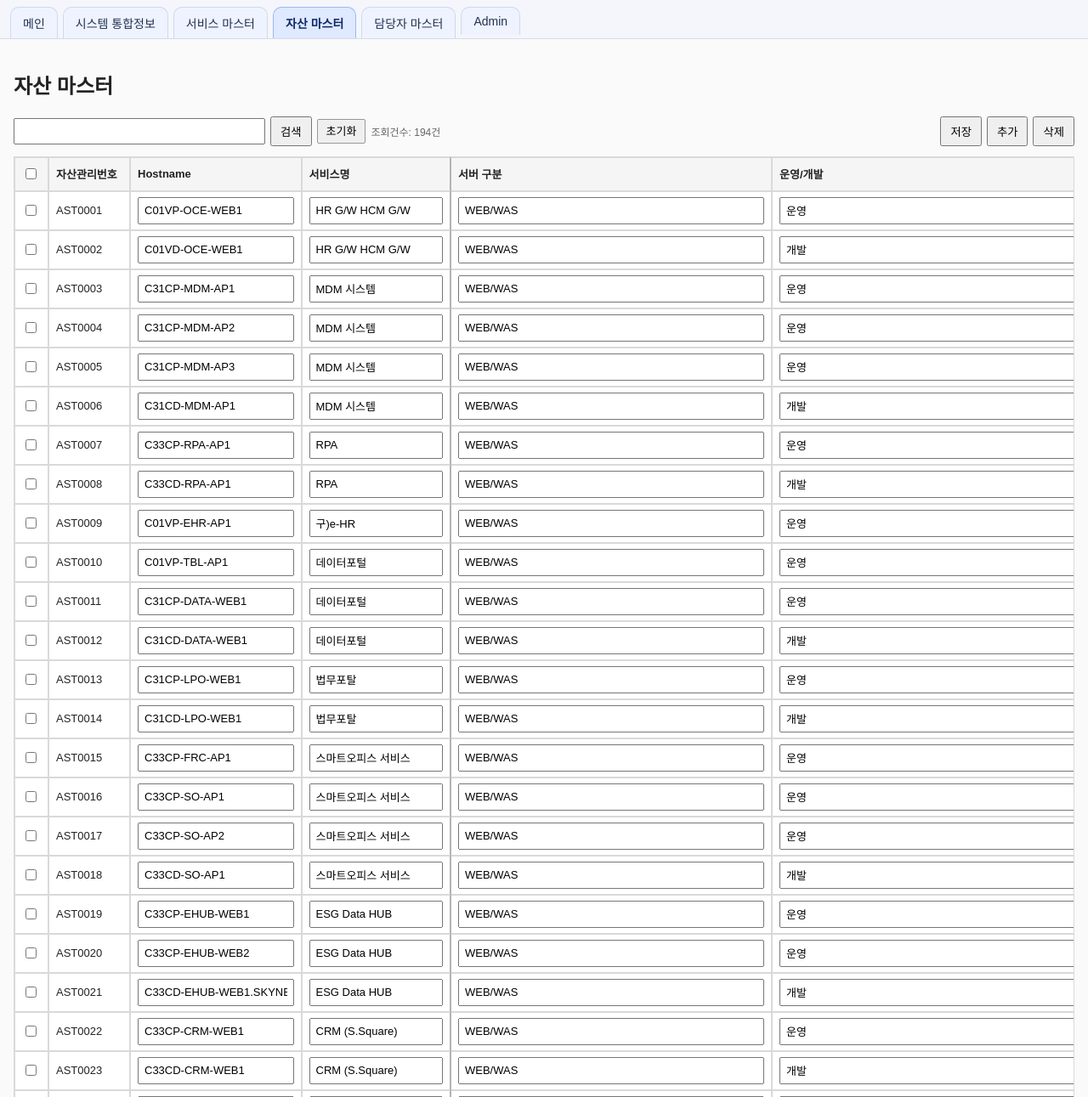
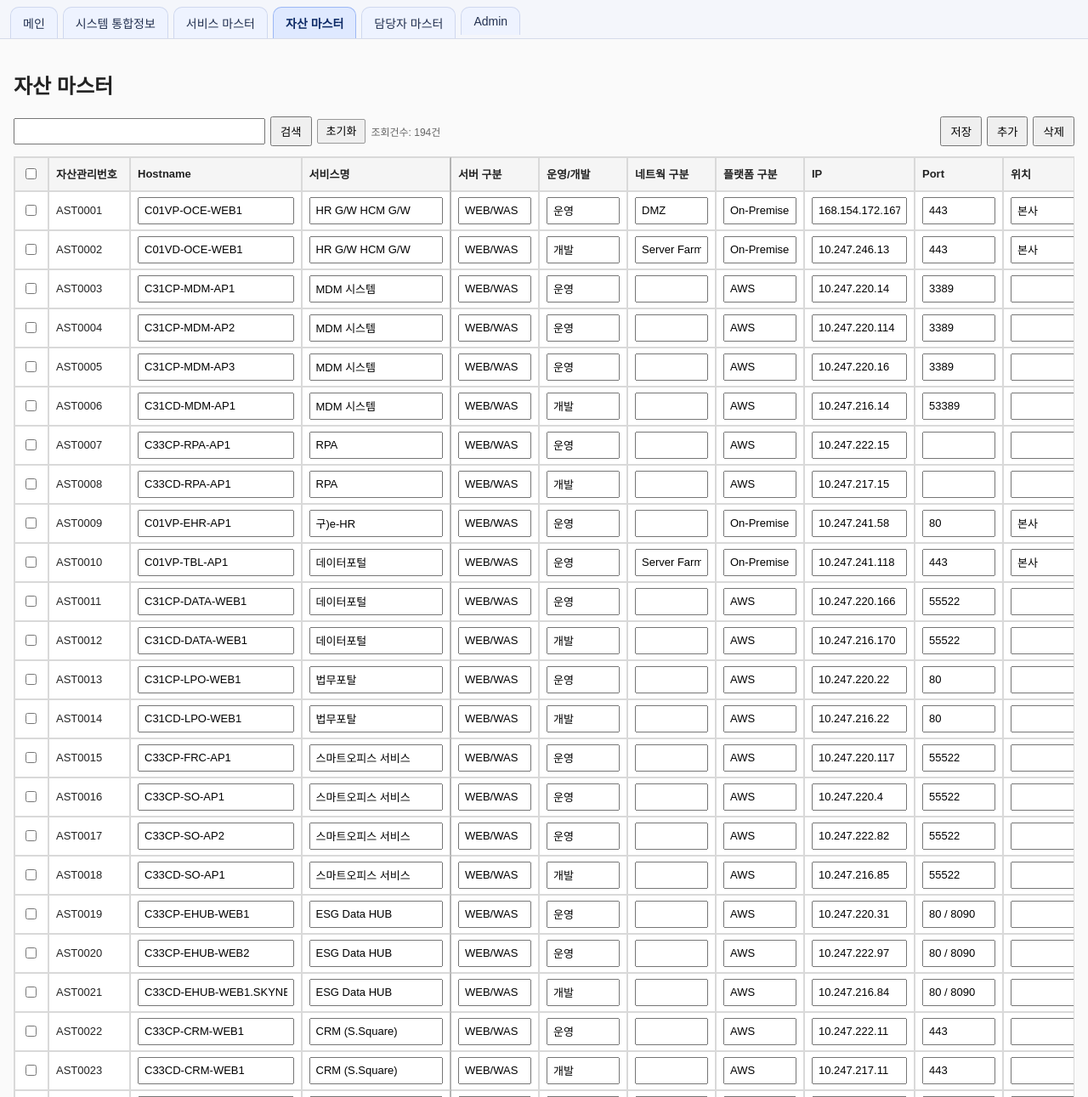
Before and after one commit to ITO-skchem/mvp_ITAM, a Django app: page /masters/components/ in a window 1280 px wide. Shown: the part 50-1341 px from the top of the page at 85% size. Run offline with Django 4.2, Linux system fonts and the light colour scheme; a user stored in the database is signed in; data comes from the database, SQL or seed files in the repository; both versions use the stored data as it was after the commit.

Commit message:
웹 자산/컴포넌트 목록 화면 개선사항과 DB 스냅샷을 반영한다.
리스트 표시/편집 동작을 정리해 최신 개발 상태를 원격 저장소와 동기화한다.

Made-with: Cursor

```diff
--- a/web/templates/web/component_master_list.html
+++ b/web/templates/web/component_master_list.html
@@ -45,6 +45,112 @@
     #component-table td.service-name-col input[data-field="system_name"] {
         width: 100%;
         max-width: 100%;
+        box-sizing: border-box;
+    }
+    #component-table th.server-type-col,
+    #component-table td.server-type-col {
+        width: 8em !important;
+        min-width: 8em !important;
+        max-width: 8em !important;
+    }
+    #component-table th.operation-dev-col,
+    #component-table td.operation-dev-col {
+        width: 8em !important;
+        min-width: 8em !important;
+        max-width: 8em !important;
+    }
+    #component-table th.network-zone-col,
+    #component-table td.network-zone-col {
+        width: 8em !important;
+        min-width: 8em !important;
+        max-width: 8em !important;
+    }
+    #component-table td.server-type-col input[data-field="server_type"],
+    #component-table td.operation-dev-col input[data-field="operation_dev"],
+    #component-table td.network-zone-col input[data-field="network_zone"] {
+        width: 100% !important;
+        max-width: 100% !important;
+        box-sizing: border-box;
+    }
+    #component-table th.platform-type-col,
+    #component-table td.platform-type-col {
+        width: 8em !important;
+        min-width: 8em !important;
+        max-width: 8em !important;
+    }
+    #component-table th.ip-col,
+    #component-table td.ip-col {
+        width: 10em !important;
+        min-width: 10em !important;
+        max-width: 10em !important;
+    }
+    #component-table th.port-col,
+    #component-table td.port-col {
+        width: 8em !important;
+        min-width: 8em !important;
+        max-width: 8em !important;
+    }
+    #component-table th.location-col,
+    #component-table td.location-col {
+        width: 8em !important;
+        min-width: 8em !important;
+        max-width: 8em !important;
+    }
+    #component-table th.mw-col,
+    #component-table td.mw-col {
+        width: 10em !important;
+        min-width: 10em !important;
+        max-width: 10em !important;
+    }
+    #component-table th.os-dbms-col,
+    #component-table td.os-dbms-col {
+        width: 15em !important;
+        min-width: 15em !important;
+        max-width: 15em !important;
+    }
+    #component-table th.url-db-col,
+    #component-table td.url-db-col {
+        width: 15em !important;
+        min-width: 15em !important;
+        max-width: 15em !important;
+    }
+    #component-table th.ssl-domain-col,
+    #component-table td.ssl-domain-col {
+        width: 10em !important;
+        min-width: 10em !important;
+        max-width: 10em !important;
+    }
+    #component-table th.cert-format-col,
+    #component-table td.cert-format-col {
+        width: 10em !important;
+        min-width: 10em !important;
+        max-width: 10em !important;
+    }
+    #component-table th.remark1-col,
+    #component-table td.remark1-col {
+        width: 10em !important;
+        min-width: 10em !important;
+        max-width: 10em !important;
+    }
+    #component-table th.remark2-col,
+    #component-table td.remark2-col {
+        width: 10em !important;
+        min-width: 10em !important;
+        max-width: 10em !important;
+    }
+    #component-table td.platform-type-col input[data-field="platform_type"],
+    #component-table td.ip-col input[data-field="ip"],
+    #component-table td.port-col input[data-field="port"],
+    #component-table td.location-col input[data-field="location"],
+    #component-table td.mw-col input[data-field="mw"],
+    #component-table td.os-dbms-col input[data-field="os_dbms"],
+    #component-table td.url-db-col input[data-field="url_or_db_name"],
+    #component-table td.ssl-domain-col input[data-field="ssl_domain"],
+    #component-table td.cert-format-col input[data-field="cert_format"],
+    #component-table td.remark1-col input[data-field="remark1"],
+    #component-table td.remark2-col input[data-field="remark2"] {
+        width: 100% !important;
+        max-width: 100% !important;
         box-sizing: border-box;
     }
     #component-table .sticky-col {
@@ -99,20 +205,20 @@
                     <th class="sticky-col mgmt-col">자산관리번호</th>
                     <th class="sticky-col hostname-col">Hostname</th>
                     <th class="sticky-col service-name-col sticky-boundary">서비스명</th>
-                    <th>서버 구분</th>
-                    <th>운영/개발</th>
-                    <th>네트웍 구분</th>
-                    <th>플랫폼 구분</th>
-                    <th>IP</th>
-                    <th>Port</th>
-                    <th>위치</th>
-                    <th>MW</th>
-                    <th>OS/DBMS</th>
-                    <th>URL/DB명</th>
-                    <th>SSL 도메인</th>
-                    <th>인증서 포맷</th>
-                    <th>비고1</th>
-                    <th>비고2</th>
+                    <th class="server-type-col">서버 구분</th>
+                    <th class="operation-dev-col">운영/개발</th>
+                    <th class="network-zone-col">네트웍 구분</th>
+                    <th class="platform-type-col">플랫폼 구분</th>
+                    <th class="ip-col">IP</th>
+                    <th class="port-col">Port</th>
+                    <th class="location-col">위치</th>
+                    <th class="mw-col">MW</th>
+                    <th class="os-dbms-col">OS/DBMS</th>
+                    <th class="url-db-col">URL/DB명</th>
+                    <th class="ssl-domain-col">SSL 도메인</th>
+                    <th class="cert-format-col">인증서 포맷</th>
+                    <th class="remark1-col">비고1</th>
+                    <th class="remark2-col">비고2</th>
                     <th>오류</th>
                 </tr>
             </thead>
@@ -127,20 +233,20 @@
                     </td>
                     <td class="sticky-col hostname-col"><input type="text" data-field="hostname" value="{{ c.hostname }}"></td>
                     <td class="sticky-col service-name-col sticky-boundary"><input type="text" data-field="system_name" list="service-name-list" value="{{ c.system_name }}"></td>
-                    <td><input type="text" data-field="server_type" value="{{ c.server_type }}"></td>
-                    <td><input type="text" data-field="operation_dev" value="{{ c.operation_dev }}"></td>
-                    <td><input type="text" data-field="network_zone" value="{{ c.network_zone }}"></td>
-                    <td><input type="text" data-field="platform_type" value="{{ c.platform_type }}"></td>
-                    <td><input type="text" data-field="ip" value="{{ c.ip }}"></td>
-                    <td><input type="text" data-field="port" value="{{ c.port }}"></td>
-                    <td><input type="text" data-field="location" value="{{ c.location }}"></td>
-                    <td><input type="text" data-field="mw" value="{{ c.mw }}"></td>
-                    <td><input type="text" data-field="os_dbms" value="{{ c.os_dbms }}"></td>
-                    <td><input type="text" data-field="url_or_db_name" value="{{ c.url_or_db_name }}"></td>
-                    <td><input type="text" data-field="ssl_domain" value="{{ c.ssl_domain }}"></td>
-                    <td><input type="text" data-field="cert_format" value="{{ c.cert_format }}"></td>
-                    <td><input type="text" data-field="remark1" value="{{ c.remark1 }}"></td>
-                    <td><input type="text" data-field="remark2" value="{{ c.remark2 }}"></td>
+                    <td class="server-type-col"><input type="text" data-field="server_type" value="{{ c.server_type }}"></td>
+                    <td class="operation-dev-col"><input type="text" data-field="operation_dev" value="{{ c.operation_dev }}"></td>
+                    <td class="network-zone-col"><input type="text" data-field="network_zone" value="{{ c.network_zone }}"></td>
+                    <td class="platform-type-col"><input type="text" data-field="platform_type" value="{{ c.platform_type }}"></td>
+                    <td class="ip-col"><input type="text" data-field="ip" value="{{ c.ip }}"></td>
+                    <td class="port-col"><input type="text" data-field="port" value="{{ c.port }}"></td>
+                    <td class="location-col"><input type="text" data-field="location" value="{{ c.location }}"></td>
+                    <td class="mw-col"><input type="text" data-field="mw" value="{{ c.mw }}"></td>
+                    <td class="os-dbms-col"><input type="text" data-field="os_dbms" value="{{ c.os_dbms }}"></td>
+                    <td class="url-db-col"><input type="text" data-field="url_or_db_name" value="{{ c.url_or_db_name }}"></td>
+                    <td class="ssl-domain-col"><input type="text" data-field="ssl_domain" value="{{ c.ssl_domain }}"></td>
+                    <td class="cert-format-col"><input type="text" data-field="cert_format" value="{{ c.cert_format }}"></td>
+                    <td class="remark1-col"><input type="text" data-field="remark1" value="{{ c.remark1 }}"></td>
+                    <td class="remark2-col"><input type="text" data-field="remark2" value="{{ c.remark2 }}"></td>
                     <td style="color:#b10000;">{{ row_errors|lookup:c.id }}</td>
                 </tr>
                 {% empty %}
```
Also changed, not shown: web/templates/web/asset_list.html (+24 -6 lines), db.sqlite3.
